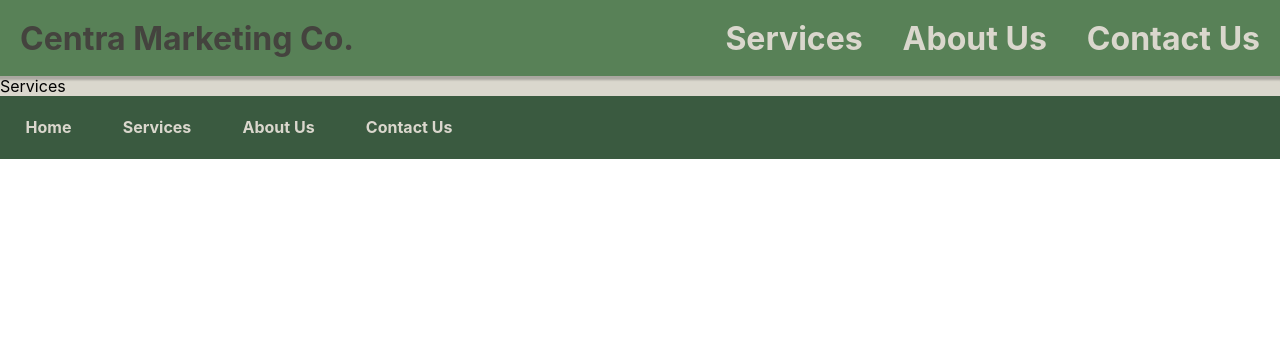
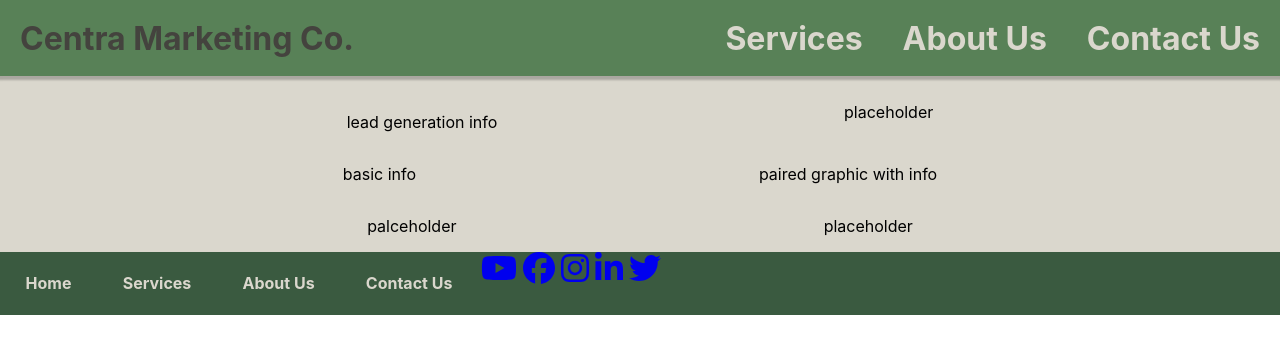
Before and after one commit to kylelacanna/centra-ui-1, a React (Create React App) app in the folder ui/: page /services in a window 1280 px wide. Shown: the top 354 px of the page. Built offline with nearby package versions, Linux system fonts and the light colour scheme.

Commit message:
added socail media to footer

```diff
--- a/ui/src/components/Footer.js
+++ b/ui/src/components/Footer.js
@@ -1,4 +1,12 @@
 import { Link } from "react-router-dom";
+import { FontAwesomeIcon } from "@fortawesome/react-fontawesome";
+import {
+    faYoutube,
+    faFacebook,
+    faTwitter,
+    faInstagram,
+    faLinkedinIn
+  } from "@fortawesome/free-brands-svg-icons";
 import "../styles/Footer.css";
 export function Footer(props) {
     return (
@@ -24,9 +32,26 @@ export function Footer(props) {
                         <h4>Contact Us</h4>
                     </div>
                 </Link>
+
+                <div class="social-container">
+                    <a href="https://www.youtube.com" className="youtube social">
+                        <FontAwesomeIcon icon={faYoutube} size="2x" />
+                    </a>
+                    <a href="https://www.facebook.com" className="facebook social">
+                        <FontAwesomeIcon icon={faFacebook} size="2x" />
+                    </a>
+                    <a href="https://www.instagram.com" className="instagram social">
+                        <FontAwesomeIcon icon={faInstagram} size="2x" />
+                    </a>
+                    <a href="https://www.linkedin.com" className="linkedin social">
+                        <FontAwesomeIcon icon={faLinkedinIn} size="2x" />
+                    </a>
+                    <a href="https://www.twitter.com" className="twitter social">
+                        <FontAwesomeIcon icon={faTwitter} size="2x" />
+                    </a>
+                </div>
             </div>
-            <div class="footer-socials">
-            </div>
+
         </div>
     );
 }
--- a/ui/src/pages/Services.js
+++ b/ui/src/pages/Services.js
@@ -1,5 +1,33 @@
 export function Services(props) {
     return (
-        <>Services</>
+        <div class="parent-container">
+            <div class="top-container">
+                <div class="home-page-left-top">
+                    <img/>
+                    <div class="lead-gen-desc">
+                        <p>lead generation info</p>
+                    </div>
+                </div>
+                <div class="home-page-right-top">
+                    <p>placeholder</p>
+                </div>
+            </div>
+            <div class="middle-container">
+                <div class="home-page-left-middle">
+                    <p>basic info</p>
+                </div>
+                <div class="home-page-right-middle">
+                    <p>paired graphic with info</p>
+                </div>
+            </div>
+            <div class="bottom-container">
+                <div class="home-page-left-bottom">
+                    <p>palceholder</p>
+                </div>
+                <div class="home-page-right-bottom">
+                    <p>placeholder</p>
+                </div>
+             </div>
+        </div>
     );
 }
--- a/ui/src/styles/Footer.css
+++ b/ui/src/styles/Footer.css
@@ -18,3 +18,10 @@
 .footer-page-links {
     display: flex;
 }
+
+.social-container {}
+
+.social-container a {
+    padding: 3px;
+
+}
```
